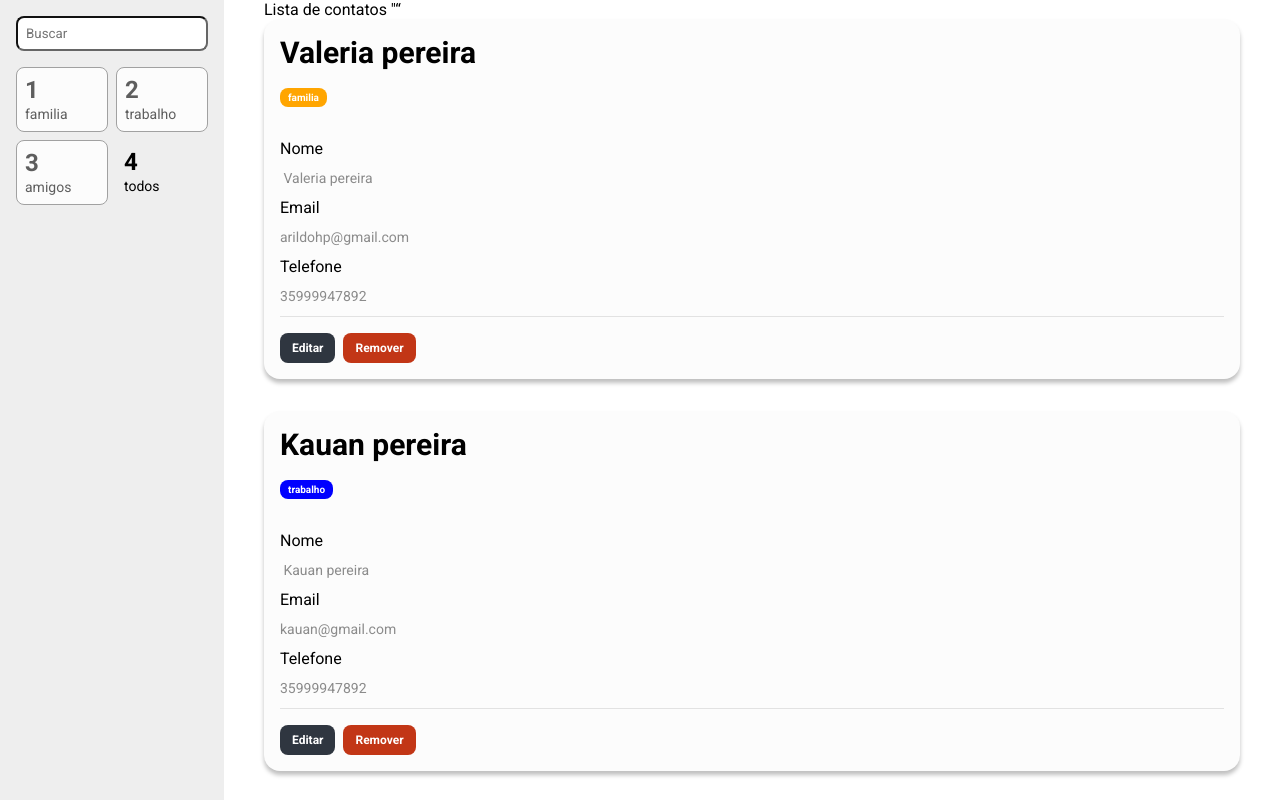
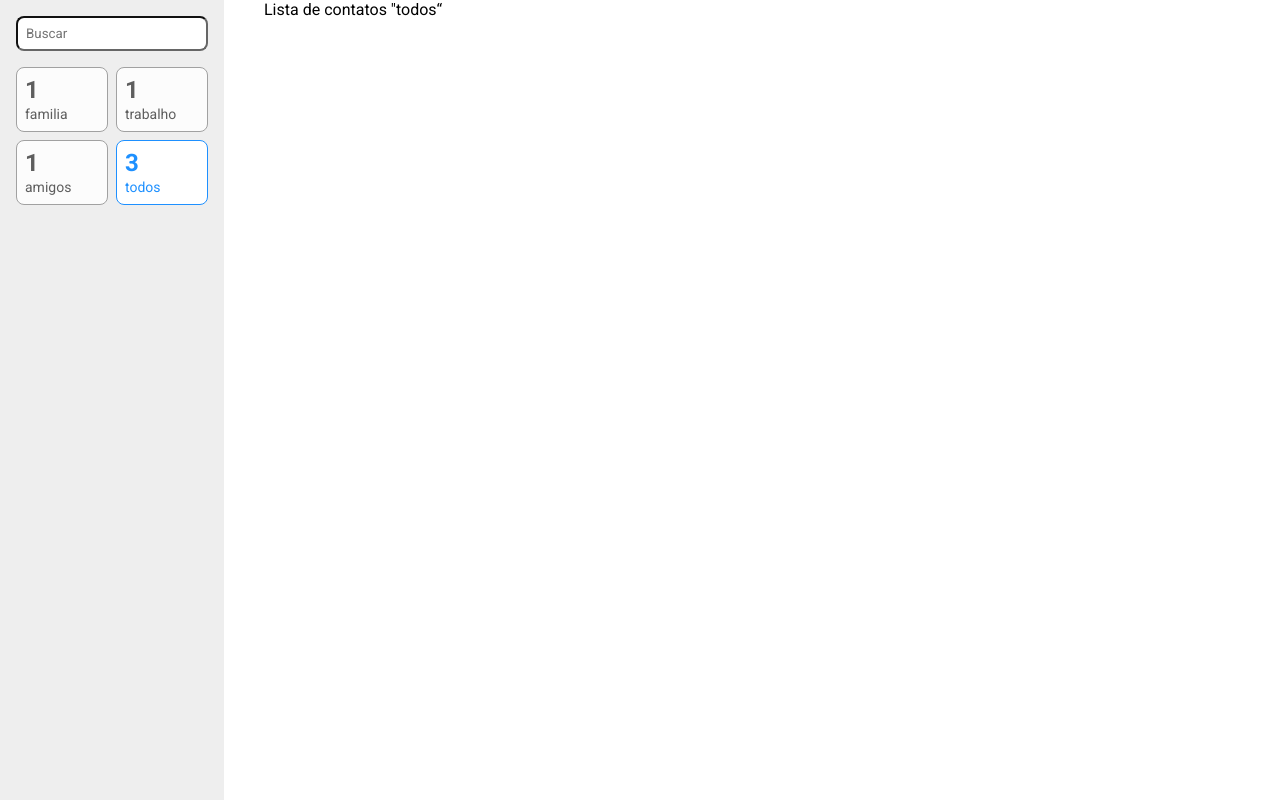
Before and after one commit to arildohp/lista_de_contatos, a React (Create React App) app: page / in a window 1280 px wide. Built offline with nearby package versions, Linux system fonts and the light colour scheme.

Commit message:
concluido  cards

```diff
--- a/src/Container/BarraLateral/index.tsx
+++ b/src/Container/BarraLateral/index.tsx
@@ -20,10 +20,10 @@ const BarraLateral = () => {
           onChange={(evento) => dispatch(alteraTermo(evento.target.value))}
         />
         <S.Filtros>
-          <FiltroCard legenda="familia" contador={1} />
-          <FiltroCard legenda="trabalho" contador={2} />
-          <FiltroCard legenda="amigos" contador={3} />
-          <FiltroCard legenda="todos" contador={4} ativo />
+          <FiltroCard criterio="familia" legenda="familia" />
+          <FiltroCard criterio="trabalho" legenda="trabalho" />
+          <FiltroCard criterio="amigos" legenda="amigos" />
+          <FiltroCard criterio="todos" legenda="todos" />
         </S.Filtros>
       </div>
     </S.Aside>
--- a/src/Container/ListaDeContatos/index.tsx
+++ b/src/Container/ListaDeContatos/index.tsx
@@ -7,16 +7,21 @@ import { RootReducer } from '../../store'
 
 const ListaDeContatos = () => {
   const { itens } = useSelector((state: RootReducer) => state.contatos)
-  const { termo } = useSelector((state: RootReducer) => state.filtro)
+  const { criterio } = useSelector((state: RootReducer) => state.filtro)
 
   const filtraContatos = () => {
-    return itens.filter(
-      (item) => item.nome.toLowerCase().search(termo.toLowerCase()) >= 0
-    )
+    if (criterio !== undefined) {
+      return itens.filter(
+        (item) =>
+          item.categoria.toLowerCase().search(criterio.toLowerCase()) >= 0
+      )
+    } else {
+      return itens
+    }
   }
   return (
     <Container>
-      <p>Lista de contatos &quot;{termo}&ldquo;</p>
+      <p>Lista de contatos &quot;{criterio}&ldquo;</p>
       <ul>
         {filtraContatos().map((c) => (
           <li key={c.nome}>
--- a/src/components/FiltroCard/index.tsx
+++ b/src/components/FiltroCard/index.tsx
@@ -1,16 +1,53 @@
+import { useDispatch } from 'react-redux'
 import * as S from './styles'
+import { alterarFiltro } from '../../store/reducers/filtro'
+import { useSelector } from 'react-redux'
+import { RootReducer } from '../../store'
 
 export type Props = {
-  ativo?: boolean
-  contador: number
   legenda: string
+  criterio: 'familia' | 'amigos' | 'trabalho' | 'todos'
 }
 
-const FiltroCard = ({ ativo, contador, legenda }: Props) => (
-  <S.Card ativo={ativo}>
-    <S.Contador>{contador}</S.Contador>
-    <S.label>{legenda}</S.label>
-  </S.Card>
-)
+const FiltroCard = ({ legenda, criterio }: Props) => {
+  const dispatch = useDispatch()
+  const { filtro, contatos } = useSelector((state: RootReducer) => state)
+
+  const verificaEstaAtivo = () => {
+    const mesmoCriterio = filtro.criterio === criterio
+
+    return mesmoCriterio
+  }
+
+  const contarContatos = () => {
+    if (criterio === 'todos') return contatos.itens.length
+    if (criterio === 'amigos') {
+      return contatos.itens.filter((item) => item.categoria === criterio).length
+    }
+    if (criterio === 'familia') {
+      return contatos.itens.filter((item) => item.categoria === criterio).length
+    }
+    if (criterio === 'trabalho') {
+      return contatos.itens.filter((item) => item.categoria === criterio).length
+    }
+  }
+
+  const filtrar = () => {
+    dispatch(
+      alterarFiltro({
+        criterio
+      })
+    )
+  }
+
+  const contador = contarContatos()
+  const ativo = verificaEstaAtivo()
+  return (
+    <S.Card ativo={ativo} onClick={filtrar}>
+      <S.Contador>{contador}</S.Contador>
+      <S.label>{legenda}</S.label>
+    </S.Card>
+  )
+}
 
 export default FiltroCard
--- a/src/components/FiltroCard/styles.ts
+++ b/src/components/FiltroCard/styles.ts
@@ -1,14 +1,14 @@
 import styled from 'styled-components'
 
-import { Props } from '.'
+type Props = {
+  ativo: boolean
+}
 
-type PropsSemLegendaEContador = Omit<Props, 'contador' | 'legenda'>
-
-export const Card = styled.div<PropsSemLegendaEContador>`
+export const Card = styled.div<Props>`
   padding: 8px;
-  border: 1px solid ${(props) => (props.ativo ? '#    1E90FF' : ' #a1a1a1')};
-  background-color: ${(props) => (props.ativo ? '#    #FFF' : ' #FCFCFC')};
-  color: ${(props) => (props.ativo ? '#    1E90FF' : ' #5E5E5E')};
+  border: 1px solid ${(props) => (props.ativo ? '#1E90FF' : '#a1a1a1')};
+  background-color: ${(props) => (props.ativo ? '#FFF' : '#FCFCFC')};
+  color: ${(props) => (props.ativo ? '#1E90FF' : '#5E5E5E')};
   border-radius: 8px;
 `
 
--- a/src/store/reducers/filtro.ts
+++ b/src/store/reducers/filtro.ts
@@ -1,7 +1,7 @@
 import { createSlice, PayloadAction } from '@reduxjs/toolkit'
 
 type FiltroState = {
-  termo: string
+  termo?: string
   criterio: 'familia' | 'amigos' | 'trabalho' | 'todos'
 }
 
@@ -15,10 +15,13 @@ const filtroSlice = createSlice({
   reducers: {
     alteraTermo: (state, action: PayloadAction<string>) => {
       state.termo = action.payload
+    },
+    alterarFiltro: (state, action: PayloadAction<FiltroState>) => {
+      state.criterio = action.payload.criterio
     }
   }
 })
 
-export const { alteraTermo } = filtroSlice.actions
+export const { alteraTermo, alterarFiltro } = filtroSlice.actions
 
 export default filtroSlice.reducer
```
